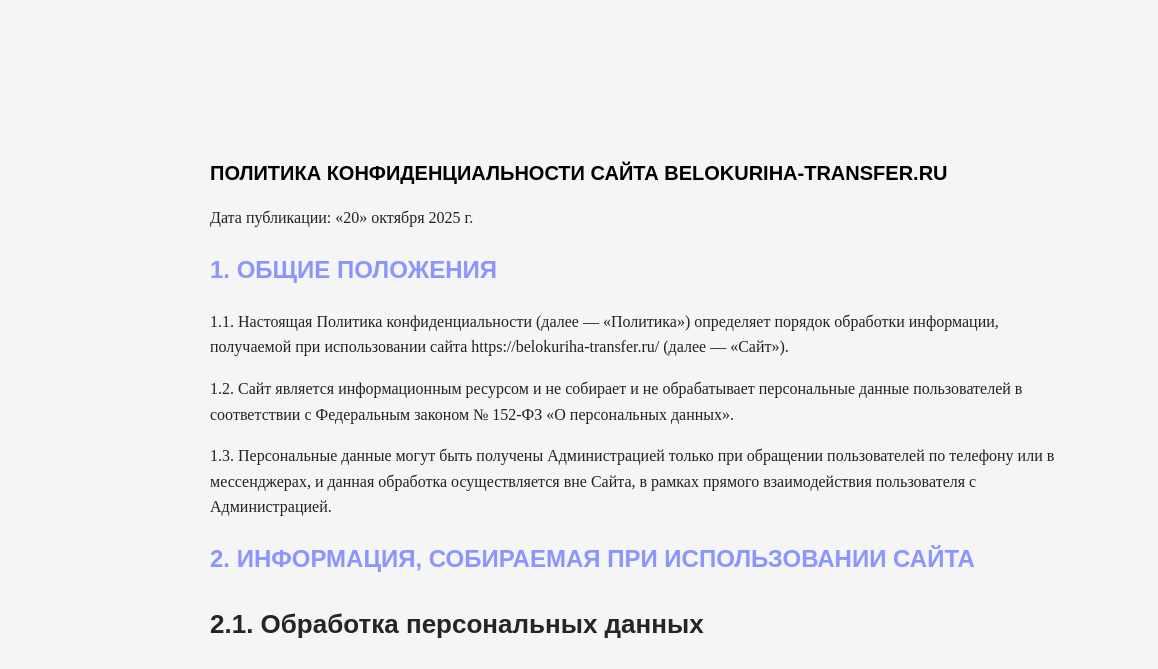
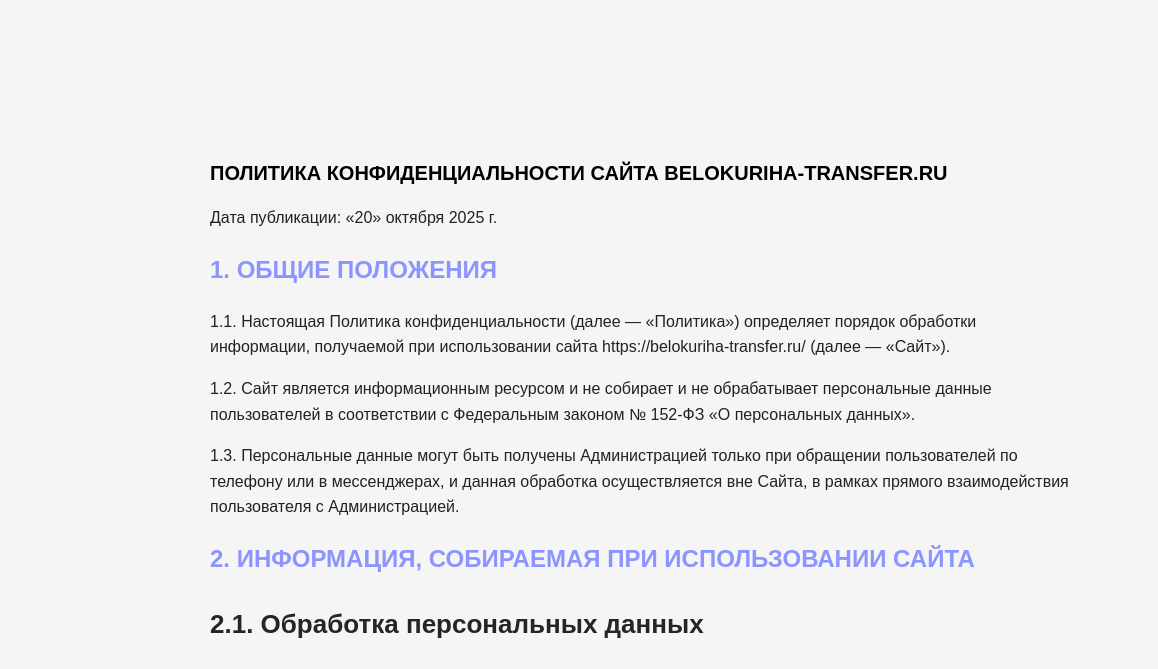
Before and after one commit to LynnKirsch/belokuriha-transfer, a plain HTML site: page privacy.html in a window 1280 px wide. Shown: the part 107-776 px from the top of the page, 0-1158 px from the left. Drawn offline with Linux system fonts and the light colour scheme.

Commit message:
font-family:Arial,sans-serif; для политики

```diff
--- a/privacy.html
+++ b/privacy.html
@@ -32,7 +32,7 @@
     </nav>
 </header>
 
-<main style="max-width:900px;margin:40px auto;padding:0 20px;line-height:1.6;color:#222;margin-top: 10rem;">
+<main style="max-width:900px;margin:40px auto;padding:0 20px;line-height:1.6;color:#222;margin-top: 10rem;font-family:Arial,sans-serif;">
 <h1 style="font-size: 20px;">Политика конфиденциальности сайта belokuriha-transfer.ru</h1>
 <p>Дата публикации: «20» октября 2025 г.</p>
 
```
